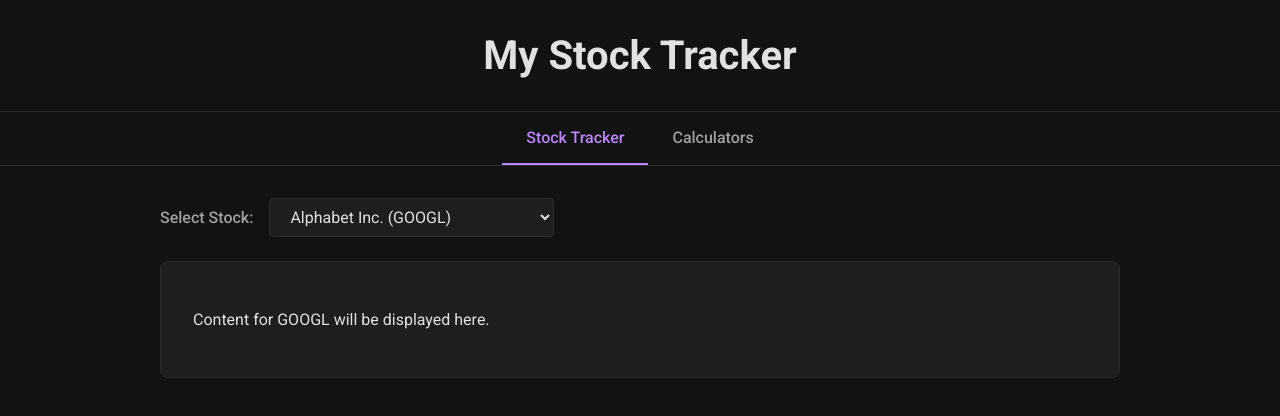
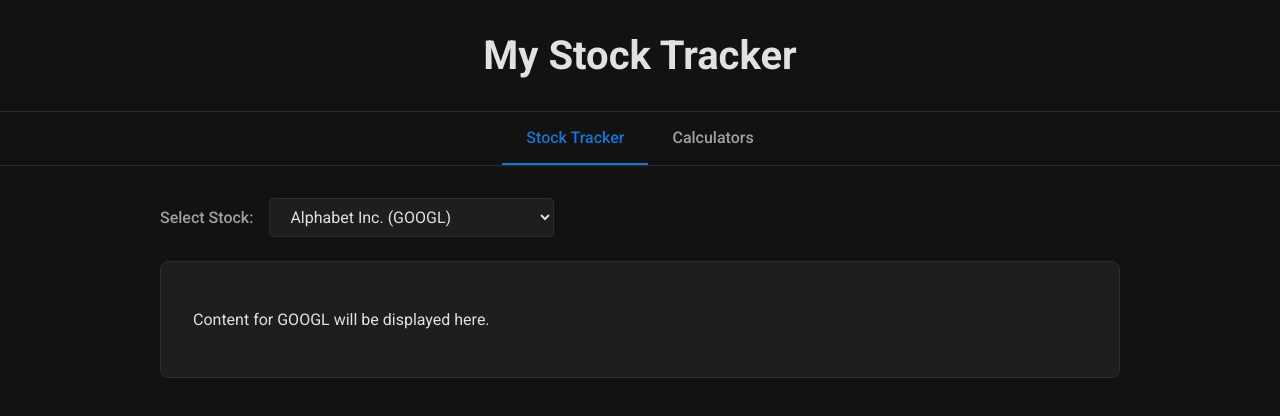
Before and after one commit to kes2401/stock-tracking-analysis-site, a React (Vite) app: page / in a window 1280 px wide. Shown: the top 416 px of the page. Built offline with nearby package versions, Linux system fonts and the light colour scheme.

Commit message:
adjusted font colour on primary menu selection

```diff
--- a/src/index.css
+++ b/src/index.css
@@ -1,7 +1,8 @@
 :root {
     --bg-color: #121212;
     --surface-color: #1e1e1e;
-    --primary-color: #bb86fc;
+    /* --primary-color: #bb86fc; /* A vibrant purple for accents */
+    --primary-color: #1976d2; /* A clear, professional blue for accents */
     --on-surface-color: #e1e1e1;
     --on-surface-secondary-color: #a0a0a0;
     --border-color: #2c2c2c;
```
